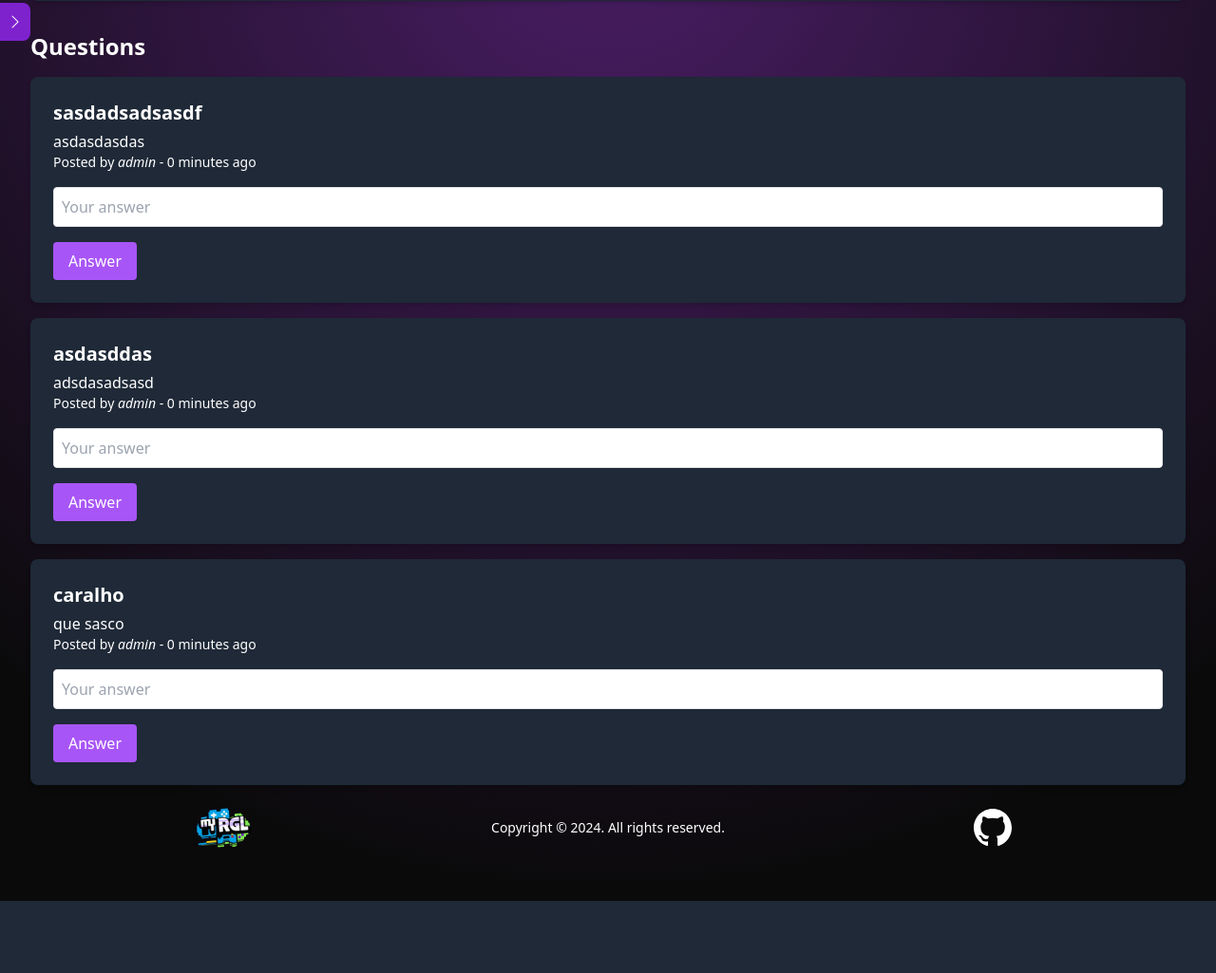
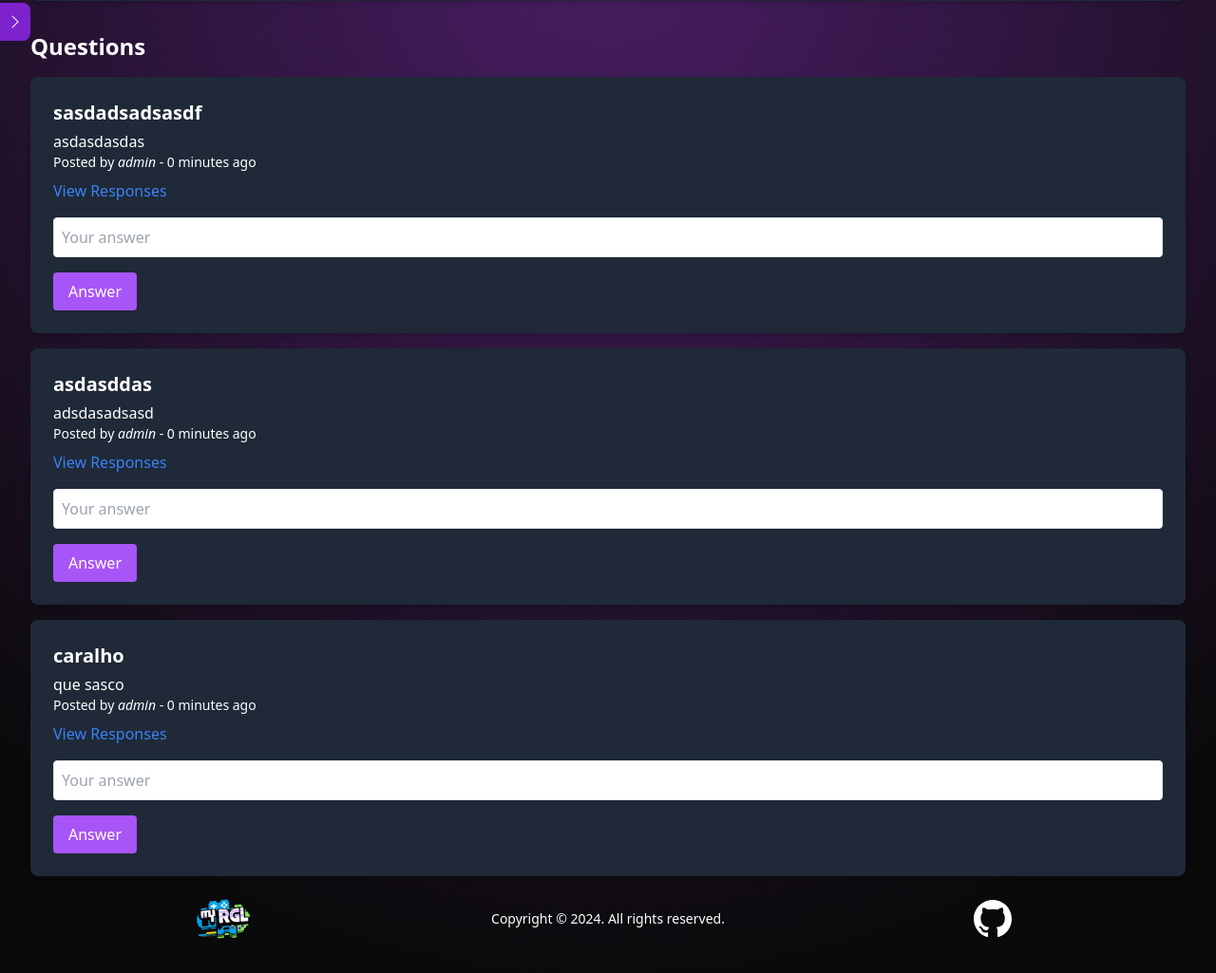
Before and after one commit to andgabx/MyRetroGameList, a Django app: page /forum/1/ in a window 1280 px wide. Shown: the part 377-1402 px from the top of the page at 95% size. Before the commit the page ends 1326 px from the top, so only its background shows below. Run offline with Django 5.2, Linux system fonts and the light colour scheme; data comes from the database, SQL or seed files in the repository; parts of the project's set-up code (start-up, migrations or seed data) failed here and were passed over; some libraries are stand-ins or nearby versions.

Commit message:
Update forum_detail.html
só atualizar que n dava pra ver o botão de view response se n tivesse logado

```diff
--- a/app/templates/forum_detail.html
+++ b/app/templates/forum_detail.html
@@ -49,11 +49,8 @@
                     <strong class="text-xl text-white font-semibold">{{ question.title }}</strong>
                     <p class="text-white mt-1">{{ question.details }}</p>
                     <p class="text-white text-sm">Posted by <em>{{ question.username }}</em> - {{ question.created_date|timesince }} ago</p>
-
+                    <button onclick="toggleResponses('responses_{{ question.id }}')" class="text-blue-500 mt-2 mr-2">View Responses</button>
                     {% if question.username.username == user.username %}
-                    <!-- View Responses Button -->
-                    <button onclick="toggleResponses('responses_{{ question.id }}')" class="text-blue-500 mt-2 mr-2">View Responses</button>
-
                     <!-- Edit Button for Question -->
                     <button onclick="openEditQuestionModal('{{ question.id }}', '{{ question.title }}', '{{ question.details }}')" class="text-yellow-500 hover:text-yellow-700 mt-2 mx-2">Edit</button>
 
```
